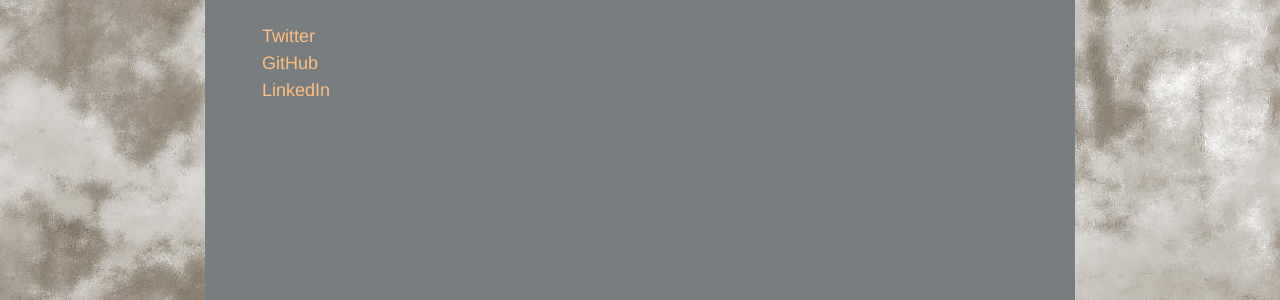
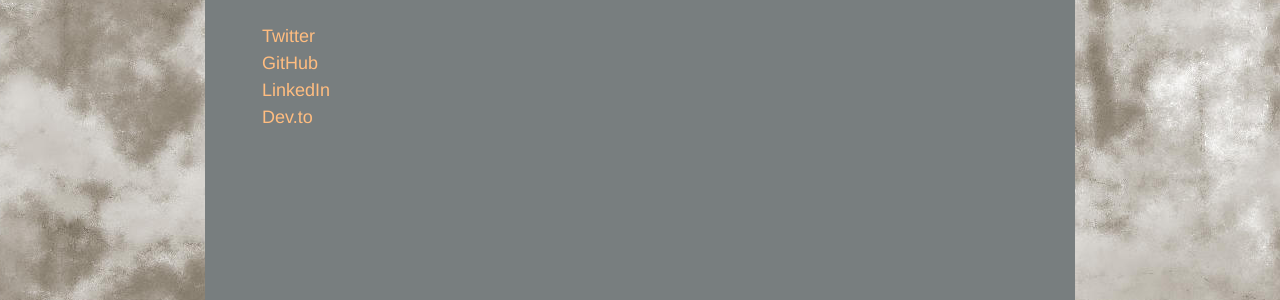
Before and after one commit to presidentbeef/personal-site, a Jekyll site: the page built from social/index.html, in a window 1280 px wide. Shown: the part 157-457 px from the top of the page. Built offline with Jekyll 4.4.1, drawn with Linux system fonts in a browser that asks for light colours.

Commit message:
Add Dev.to link

```diff
--- a/social/index.html
+++ b/social/index.html
@@ -8,5 +8,6 @@
 <ul>
   <li><a href="https://twitter.com/presidentbeef">Twitter</a></li>
   <li><a href="https://github.com/presidentbeef">GitHub</a></li>
-  <li><a href="http://www.linkedin.com/in/justinscollins">LinkedIn</a></li>
+  <li><a href="https://www.linkedin.com/in/justinscollins">LinkedIn</a></li>
+  <li><a href="https://dev.to/presidentbeef/">Dev.to</a></li>
 </ul>
```
